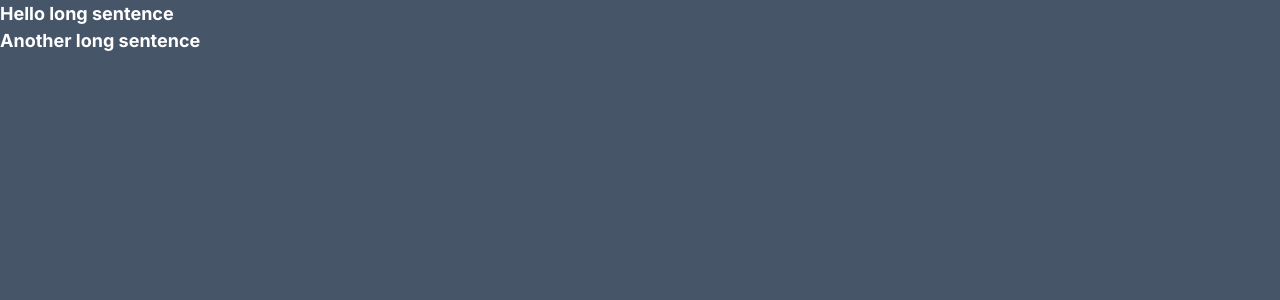
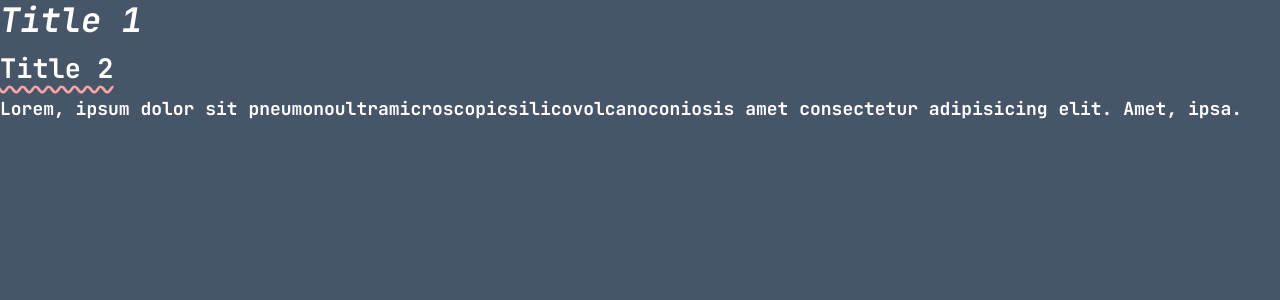
Before and after one commit to youxiang-git/tailwind-tutorial, a Next.js app: page / in a window 1280 px wide. Shown: the top 300 px of the page. Built offline with nearby package versions, Linux system fonts and the light colour scheme.

Commit message:
complete till spaces & sizes chapter

```diff
--- a/src/app/globals.css
+++ b/src/app/globals.css
@@ -1,3 +1,5 @@
+@import url('https://fonts.googleapis.com/css2?family=JetBrains+Mono:ital,wght@0,100..800;1,100..800&display=swap');
+
 @tailwind base;
 @tailwind components;
 @tailwind utilities;
@@ -5,5 +7,6 @@
 @layer {
   html {
     @apply bg-slate-600 text-white text-lg font-bold;
+    @apply font-primary
   }
 }
--- a/src/app/layout.tsx
+++ b/src/app/layout.tsx
@@ -1,8 +1,8 @@
 import type { Metadata } from "next";
-import { Inter } from "next/font/google";
+import { JetBrains_Mono } from "next/font/google";
 import "./globals.css";
 
-const inter = Inter({ subsets: ["latin"] });
+const jb = JetBrains_Mono({ subsets: ["latin"] });
 
 export const metadata: Metadata = {
   title: "Create Next App",
@@ -16,7 +16,7 @@ export default function RootLayout({
 }>) {
   return (
     <html lang="en">
-      <body className={inter.className}>{children}</body>
+      <body className={jb.className}>{children}</body>
     </html>
   );
 }
--- a/src/app/page.tsx
+++ b/src/app/page.tsx
@@ -1,10 +1,14 @@
-import Image from "next/image";
 
 export default function Home() {
   return (
     <div>
-      <p>Hello long sentence</p>
-      <p>Another long sentence</p>
+      <h1 className="text-3xl italic">Title 1</h1>
+      <h2 className="text-2xl underline decoration-red-300 decoration-wavy underline-offset-8 leading-loose">Title 2</h2>
+      {/* <h3 className="text-xl">Title 3</h3> */}
+      {/* <p className="text-base capitalize">A regular paragraph</p> */}
+      <p className="text-base break-all">Lorem, ipsum dolor sit pneumonoultramicroscopicsilicovolcanoconiosis amet consectetur adipisicing elit. Amet, ipsa.</p>
+      {/* <p className="text-sm uppercase">A description paragraph</p> */}
+      {/* <p className="text-xs note">A little note</p> */}
     </div>
   );
 }
--- a/tailwind.config.ts
+++ b/tailwind.config.ts
@@ -7,6 +7,9 @@ const config: Config = {
     "./src/app/**/*.{js,ts,jsx,tsx,mdx}",
   ],
   theme: {
+    fontFamily: {
+      primary: "JetBrains Mono"
+    },
     screens: {
       sm: '480px',
       md: '768px',
@@ -19,6 +22,9 @@ const config: Config = {
           100: "#49E659",
           500: "#434252",
         },
+      },
+      fontSize: {
+        base: "18px",
       },
       spacing: {
         '1': '100px'
```
